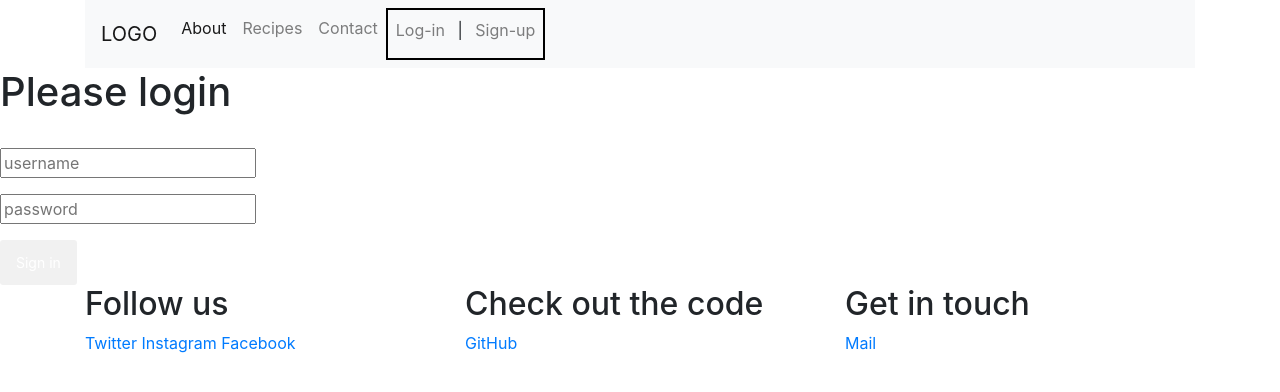
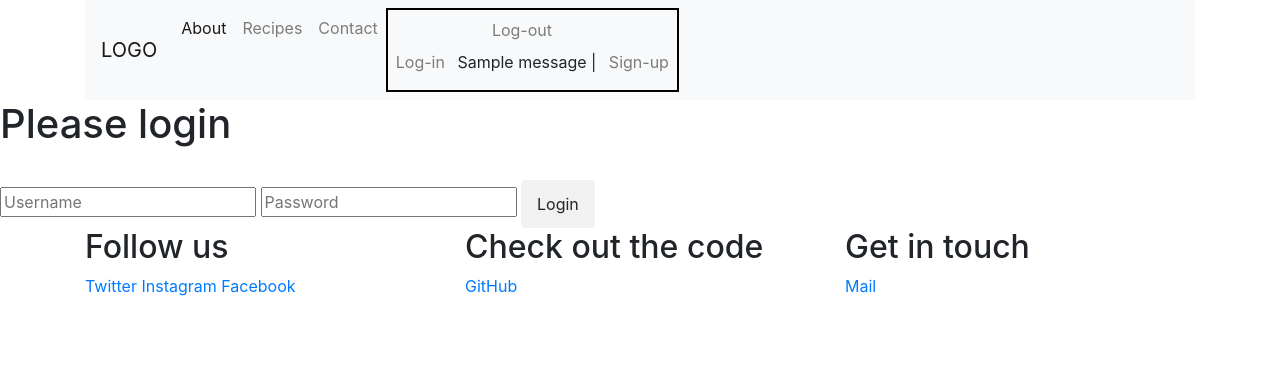
Before and after one commit to EvaBroberg/ScandiFood-recipe-sharing-page-milestone3, a Flask app: template templates/login.html in a window 1280 px wide. Shown: the top 392 px of the page. Run offline with Flask 2, Linux system fonts and the light colour scheme; the template is opened without the code that fills it, so the values that code supplies are empty, except form fields; one stand-in notice (Sample message) is shown; form fields are guessed from the names that the template uses; some libraries are stand-ins or nearby versions.

Commit message:
fixed login to work added logout

```diff
--- a/app.py
+++ b/app.py
@@ -1,8 +1,22 @@
-from flask import Flask, render_template, request, redirect, url_for
+from flask import Flask, render_template, request, redirect, url_for, session, flash
+from functools import wraps
 
 app = Flask(__name__)
 
+app.secret_key = "super secret key"
+
+def login_required(f):
+    @wraps(f)
+    def wrap(*args, **kwargs):
+        if 'logged_in' in session:
+            return f(*args, **kwargs)
+        else:
+            flash('Please log in')
+            return redirect(url_for('login'))
+    return wrap
+
 @app.route('/')
+@login_required
 def index():
     return render_template('index.html')
 
@@ -17,8 +31,17 @@ def login():
         if request.form['username'] != 'admin' or request.form['password'] != 'admin':
             error = 'Invalid credentials. Please try again.'
         else:
+            session['logged_in'] = True
+            flash('You are logged in')
             return redirect(url_for('index'))
     return render_template('login.html',error =error)
 
+@app.route('/logout')
+@login_required
+def logout():
+    session.pop('logged_in', None)
+    flash('You are logged out')
+    return redirect(url_for('index'))
+
 if __name__ == '__main__':
     app.run(debug=True)
--- a/templates/base.html
+++ b/templates/base.html
@@ -34,6 +34,12 @@
                             <ul class="signInUp">
                                 <li class="nav-item">
                                     <a class="nav-link" href="{{url_for('login')}}">Log-in</a>
+                                </li>
+                                <li class="nav-item">
+                                    <a class="nav-link" href="{{url_for('logout')}}">Log-out</a>
+                                    {% for message in get_flashed_messages() %}
+                                        {{ message }}
+                                    {% endfor %}
                                 </li>
                                 <li class="nav-item">
                                     <p>|</p>
--- a/templates/login.html
+++ b/templates/login.html
@@ -4,29 +4,10 @@
 
 <h1>Please login</h1>
 <br>
-<form class="form-signin" role="form" method="post" action="">
-  {{ form.csrf_token }}
-  <p>
-    {{ form.username(placeholder="username") }}
-    <span class="error">
-      {% if form.username.errors %}
-        {% for error in form.username.errors %}
-          {{ error }}
-        {% endfor %}
-      {% endif %}
-    </span>
-  </p>
-  <p>
-  {{ form.password(placeholder="password") }}
-    <span class="error">
-      {% if form.password.errors %}
-        {% for error in form.password.errors %}
-          {{ error }}
-        {% endfor %}
-      {% endif %}
-    </span>
-  </p>
-  <button class="btn btn-sm btn-success" type="submit">Sign in</button>
+<form action="" method="post">
+    <input type="text" placeholder="Username" name="username" value="{{ request.form.username }}">
+    <input type= "password" placeholder="Password" name="password" value="{{ request.form.password }}">
+    <input class="btn btn-default" type="submit" value="Login">
 </form>
 
 {% endblock %}
```
